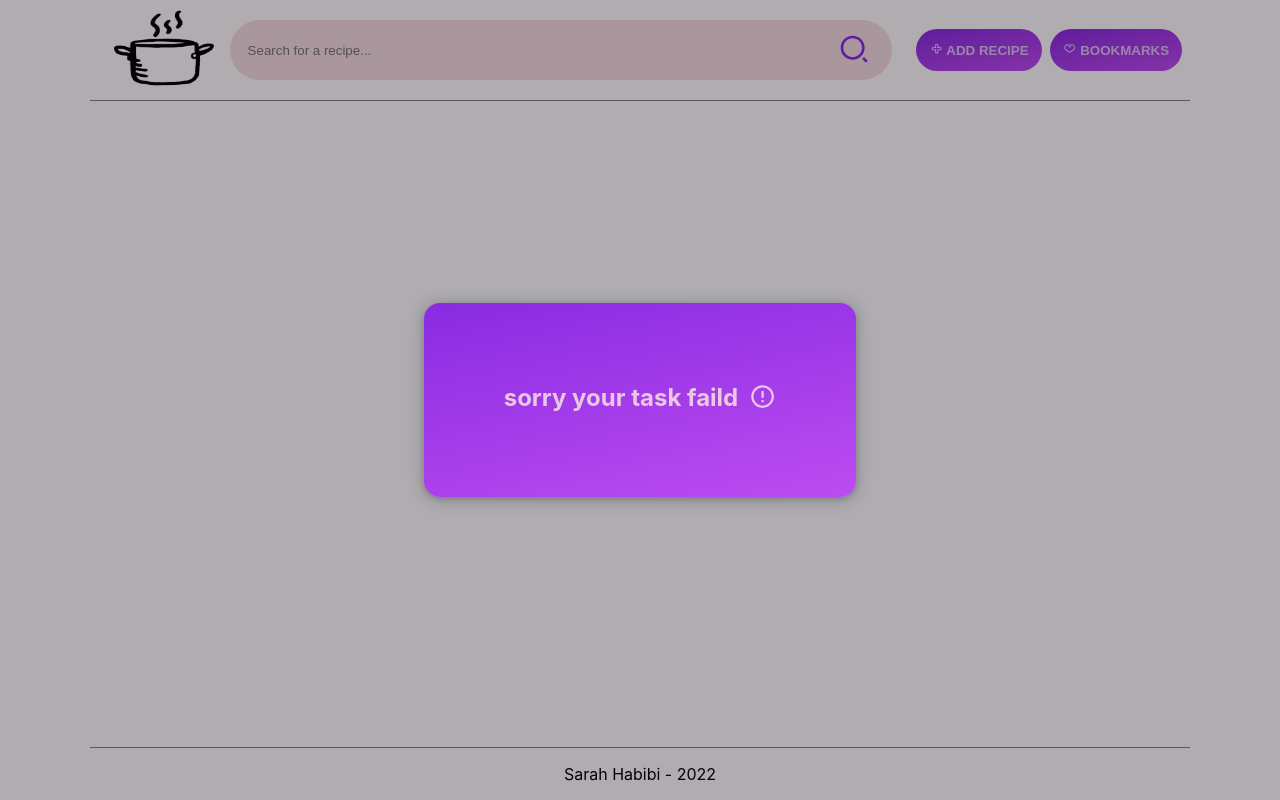
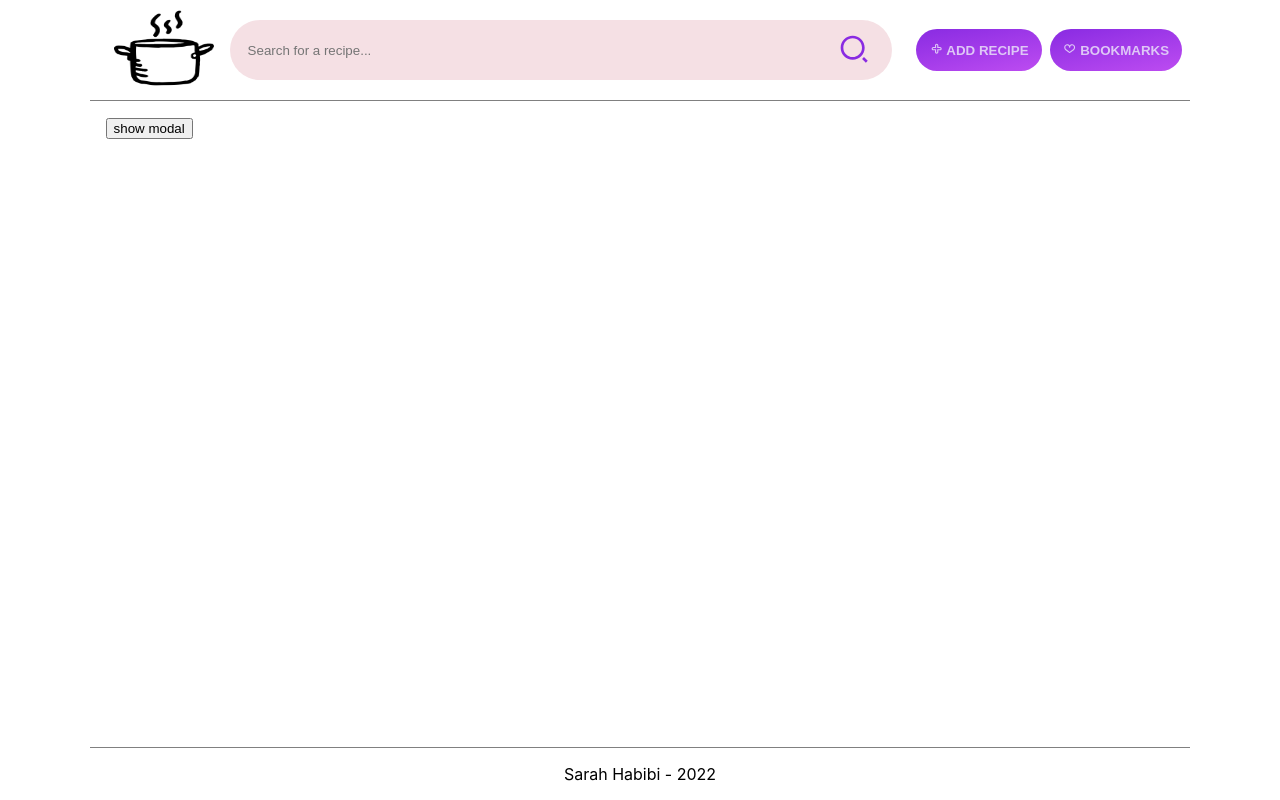
Before and after one commit to sarah-hbb/forkifyReact, a Next.js app in the folder forkify-react/: page / in a window 1280 px wide. Built offline with nearby package versions, Linux system fonts and the light colour scheme.

Commit message:
adding modals to show messages

```diff
--- a/forkify-react/components/ui/Modal.js
+++ b/forkify-react/components/ui/Modal.js
@@ -7,15 +7,19 @@ import { MdOutlineErrorOutline } from "react-icons/md";
 
 const Modal = (props) => {
   const [showModal, setShowModal] = useState(true);
+  const[modaleMessage, setModalMessage]= useState(props.message)
   const closeModalHandler = () => {
     setShowModal(false);
-  };
+};
+console.log(`show modal from modal component ${showModal}`);
+
+
   return (
     <Fragment>
       {showModal && (
         <div className={classes["modal-container"]} onClick={closeModalHandler}>
           <div className={classes["modal"]}>
-            <Message message={"sorry your task faild"} />
+            <Message message={props.message} />
             <div className={classes["modal-icon"]}>
               {props.success && <FaRegSmileBeam />}
               {!props.success && <MdOutlineErrorOutline />}
--- a/forkify-react/pages/index.js
+++ b/forkify-react/pages/index.js
@@ -7,10 +7,16 @@ import Modal from "../components/ui/Modal";
 
 
 export default function Home() {
-  const [showModal, setShowModal] = useState(true);
+  const [showModal, setShowModal] = useState(false);
+
+  const showModalHandler=()=>{
+    setShowModal(true);
+    console.log(showModal);
+  }
   return (
     <Fragment>
-      {showModal && <Modal/>}
+      {showModal && <Modal message={`some message`} success={true} onShow={showModalHandler}/>}
+      <button onClick={showModalHandler}> show modal </button>
     </Fragment>
   );
 }
```
